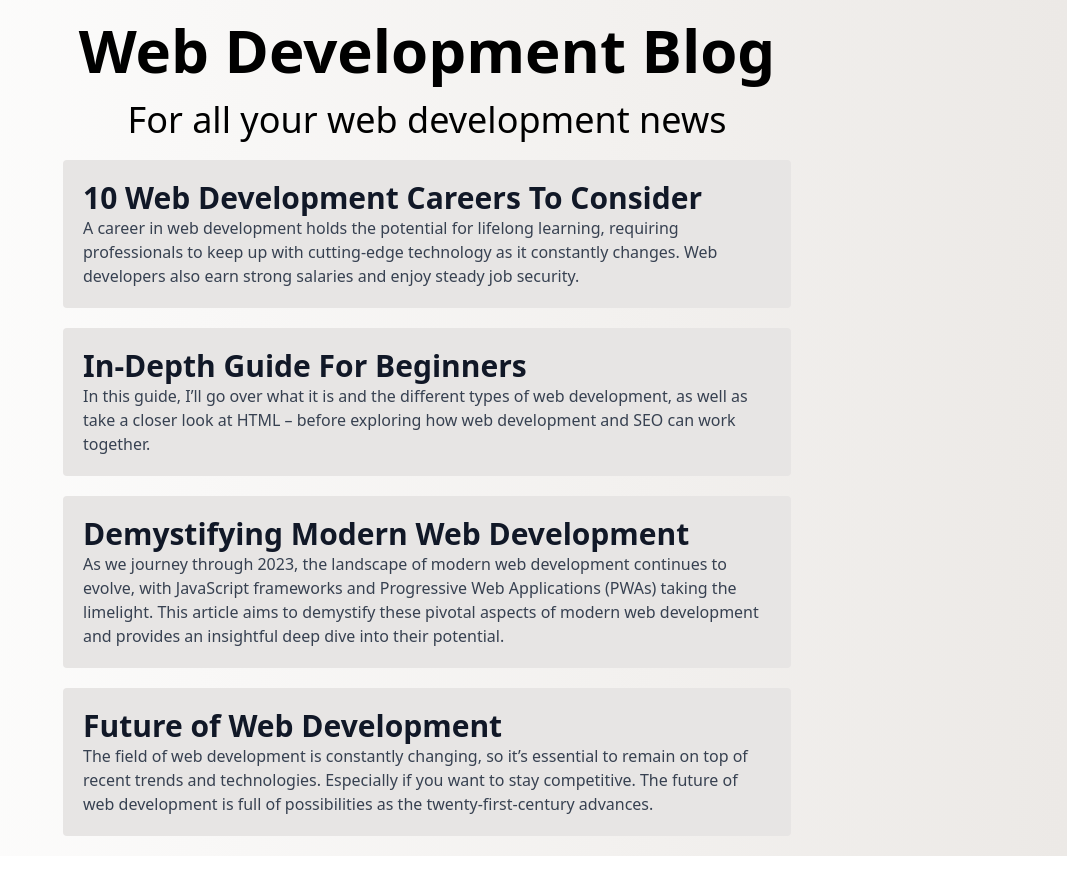
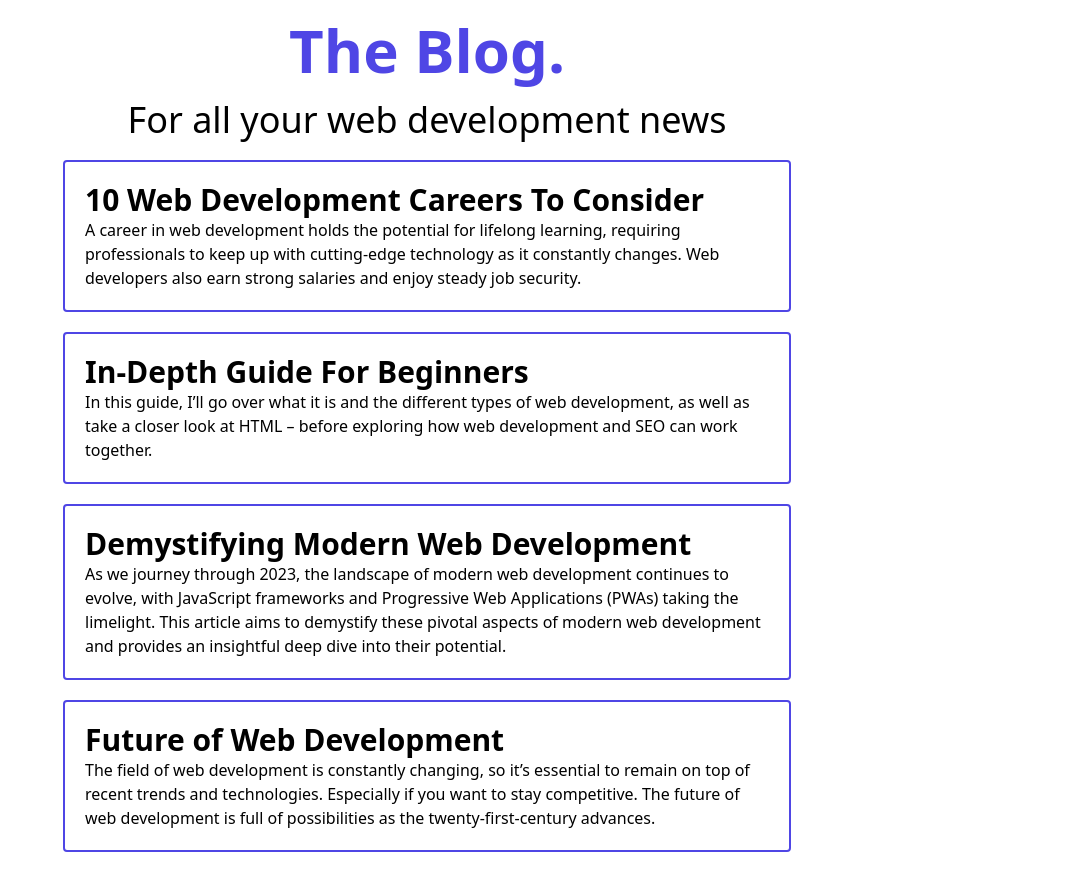
Before and after one commit to Alex-M90/dev-blog, a Next.js app: page / in a window 1280 px wide. Shown: the whole page, without its empty margins (213-1280 px from the left). Built offline with nearby package versions, Linux system fonts and the light colour scheme.

Commit message:
more styling adjustments

```diff
--- a/components/BlogCard.tsx
+++ b/components/BlogCard.tsx
@@ -11,9 +11,9 @@ const BlogCard: FC<Props> = ({ title, desc, slug }): JSX.Element => {
   return (
     <Link legacyBehavior href={"/blogs/" + slug}>
       <a className="block">
-        <div className="bg-stone-200 p-5 rounded cursor-pointer">
-          <h1 className="text-gray-900 text-3xl font-semibold">{title}</h1>
-          <p className="text-gray-700">{desc}</p>
+        <div className="border-2 border-indigo-600 p-5 rounded cursor-pointer hover:bg-indigo-200">
+          <h1 className="text-3xl font-semibold">{title}</h1>
+          <p className="">{desc}</p>
         </div>
       </a>
     </Link>
--- a/pages/index.tsx
+++ b/pages/index.tsx
@@ -20,8 +20,13 @@ type Props = InferGetStaticPropsType<typeof getStaticProps>;
 const Blogs: NextPage<Props> = ({ posts }) => {
   return (
     <div className="max-w-3xl mx-auto p-5 space-y-5">
-      <h1 className="flex justify-center text-6xl font-semibold">Web Development Blog</h1>
-      <h2 className="flex justify-center text-4xl font-medium">For all your web development news</h2>
+      <h1 className="flex justify-center text-6xl font-semibold text-indigo-600">
+        The Blog.
+      </h1>
+      <h2 className="flex justify-center text-4xl font-medium">
+        For all your web development news
+      </h2>
+
       {posts.map((post) => (
         <BlogCard
           key={post.slug}
--- a/styles/globals.css
+++ b/styles/globals.css
@@ -3,19 +3,8 @@
 @tailwind utilities;
 
 :root {
-  background: #ece9e6; /* fallback for old browsers */
-  background: -webkit-linear-gradient(
-    to right,
-    #ffffff,
-    #ece9e6
-  ); /* Chrome 10-25, Safari 5.1-6 */
-  background: linear-gradient(
-    to right,
-    #ffffff,
-    #ece9e6
-  ); /* W3C, IE 10+/ Edge, Firefox 16+, Chrome 26+, Opera 12+, Safari 7+ */
+
 }
 
 body {
-
 }
```
